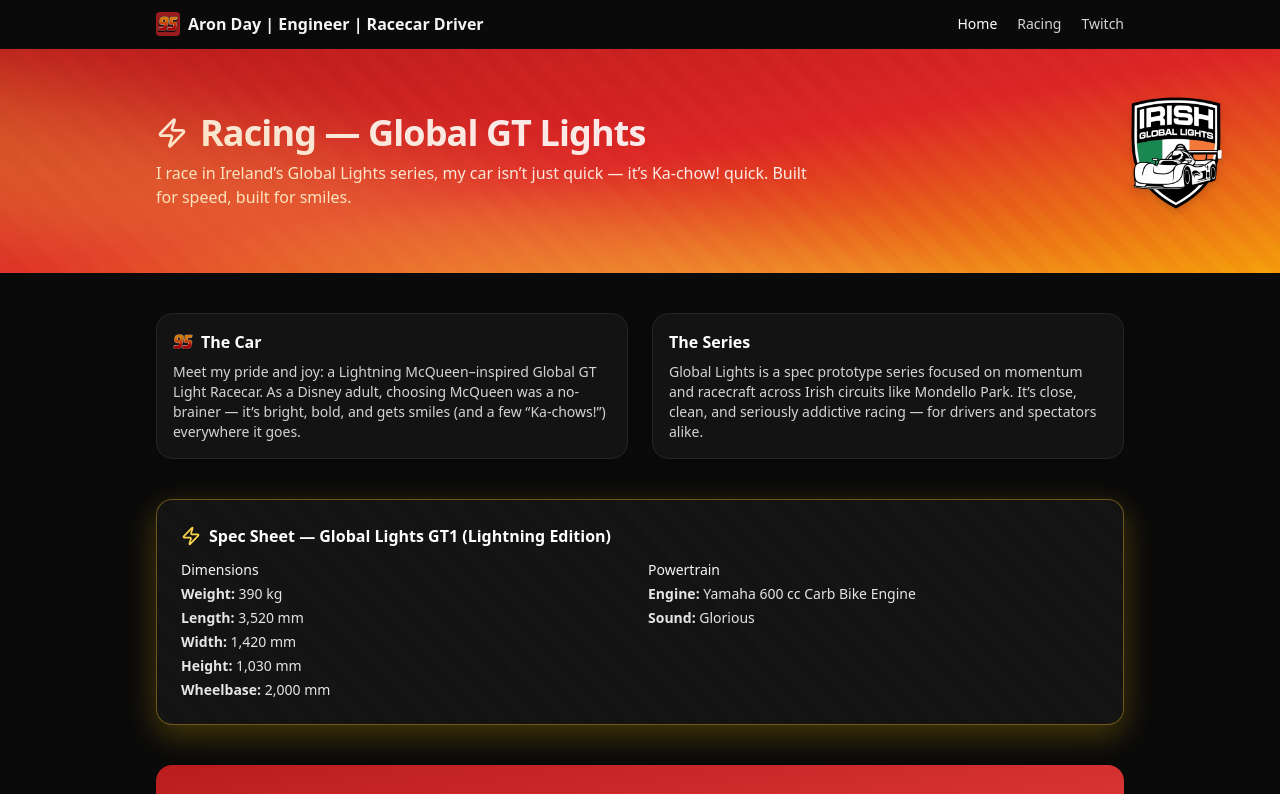
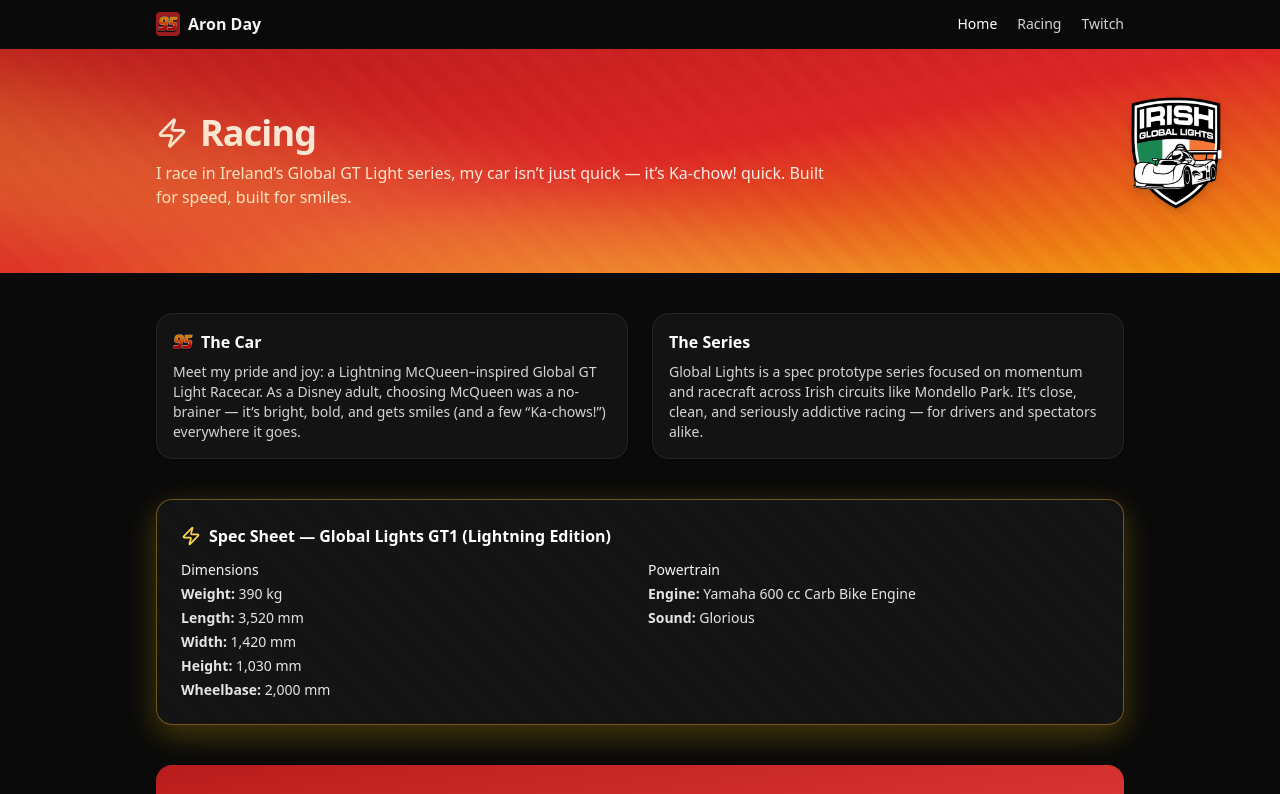
Before and after one commit to aronday/aron.day, a React (Vite) app: page /racing in a window 1280 px wide. Shown: the top 794 px of the page. Built offline with nearby package versions, Linux system fonts and the light colour scheme.

Commit message:
Small bug fixes

```diff
--- a/src/components/Nav.tsx
+++ b/src/components/Nav.tsx
@@ -15,7 +15,7 @@
     className="h-5 w-5 object-contain"
   />
 </div>
-          <span className="font-semibold">Aron Day | Engineer | Racecar Driver</span>
+          <span className="font-semibold">Aron Day</span>
         </Link>
         <nav className="flex items-center gap-5 text-sm text-neutral-300">
           <Link to="/" className={current === '#/' ? 'text-white' : 'hover:text-white'}>Home</Link>
--- a/src/pages/Home.tsx
+++ b/src/pages/Home.tsx
@@ -1,5 +1,6 @@
 import React from 'react'
 import { Mail, Github, Linkedin } from 'lucide-react'
+import { Link } from 'react-router-dom';
 
 const PROFILE = {
   name: "Aron Day",
@@ -46,8 +47,8 @@
         <a href={PROFILE.github} target="_blank" className="btn btn-ghost">
           <Github className="h-4 w-4" /> GitHub
         </a>
-	  <a
-    href="/racing"
+	  <Link
+        to="/racing"
         className="inline-flex items-center gap-2 rounded-lg px-4 py-2 font-semibold text-white shadow-speed"
         style={{ backgroundColor: '#D22630' }}
       >
@@ -57,7 +58,7 @@
           className="h-5 w-5 object-contain"
         />
         Looking for Lightning?
-  </a>
+      </Link>
       </div>
     </div>
   </div>
--- a/src/pages/Racing.tsx
+++ b/src/pages/Racing.tsx
@@ -72,12 +72,12 @@
           <div className="flex items-center gap-3 text-white/90">
             <Zap className="h-8 w-8" />
             <h1 className="text-3xl md:text-4xl font-extrabold tracking-tight">
-              Racing — Global GT Lights
+              Racing
             </h1>
           </div>
           <p className="mt-2 max-w-2xl text-white/90">
-            I race in Ireland’s Global Lights series, my car isn’t just quick — it’s Ka-chow! quick.
-Built for speed, built for smiles.
+            I race in Ireland’s Global GT Light series, my car isn’t just quick — it’s Ka-chow! quick.
+            Built for speed, built for smiles.
           </p>
         </div>
         <div className="absolute -bottom-16 -right-16 rotate-12">
```
Lines whose indentation alone changed are shown as unchanged.
